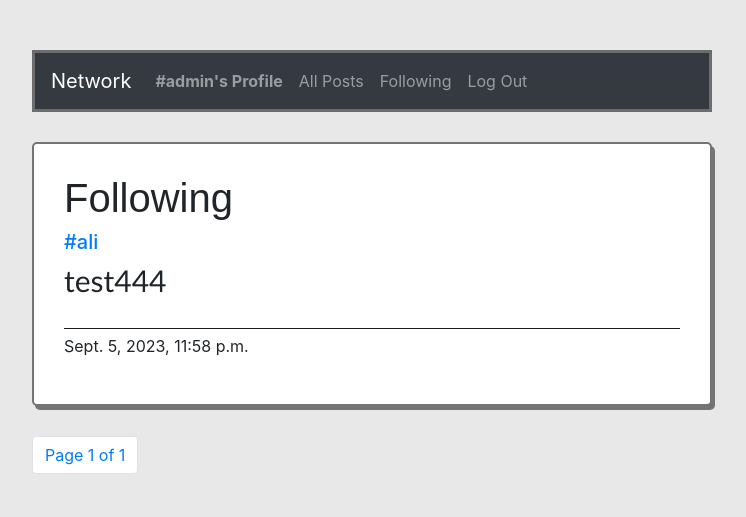
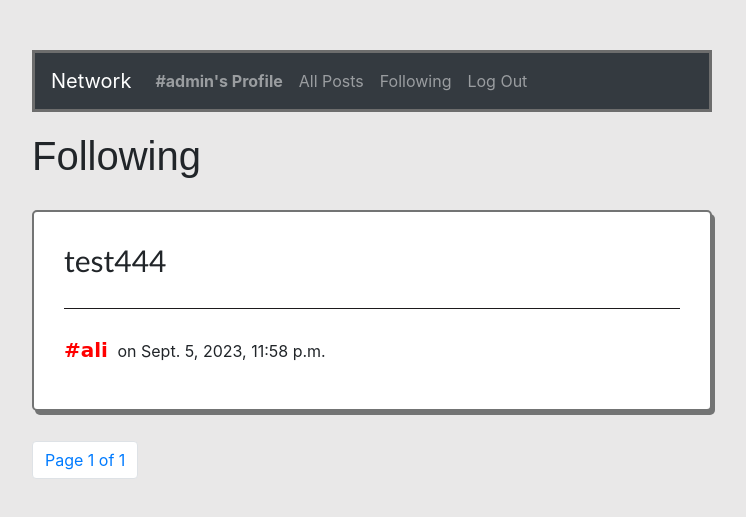
Before and after one commit to FakirHerif/network-project, a Django app: page /following in a window 1280 px wide. Shown: the top 517 px of the page, without its empty margins (268-1014 px from the left). Run offline with Django 3.2, Linux system fonts and the light colour scheme; a user stored in the database is signed in; data comes from the database, SQL or seed files in the repository; both versions use the stored data as it was after the commit; some libraries are stand-ins or nearby versions.

Commit message:
changes were also applied to following.html

```diff
--- a/network/templates/network/following.html
+++ b/network/templates/network/following.html
@@ -1,17 +1,17 @@
 {% extends "network/layout.html" %}
 
 {% block body %}
+<div id="body">
+<h1 style="font-family:fantasy">Following</h1>
 
-    <div class="allPosts">
-        <h1 style="font-family:fantasy">Following</h1>
         {% for post in page_obj %}
-            <div>
-                <h5 class="username"><a href="{% url 'profile' user_id=post.user.id %}">#{{ post.user }}</a></h5>
-                <h6 class="content">{{ post.content }}</h6>
-                <p class="date">{{ post.date }}</p>
-            </div>
+        <div class="allPosts">
+            <h6 class="content" id="content_{{ post.id }}">{{ post.content }}</h6>
+            <br>
+            <h5 class="username"><a style="color: red; font-weight: bold; font-family:cursive" href="{% url 'profile' user_id=post.user.id %}">#{{ post.user }}</a></h5>
+            <p class="date">on {{ post.date }}</p>
+        </div>
         {% endfor %}
-    </div>
 
     <nav aria-label="Page navigation example">
         <ul class="pagination">
@@ -35,5 +35,6 @@
             {% endif %}
         </ul>
       </nav>
+</div>
 
 {% endblock %}
```
Also changed, not shown: db.sqlite3.
